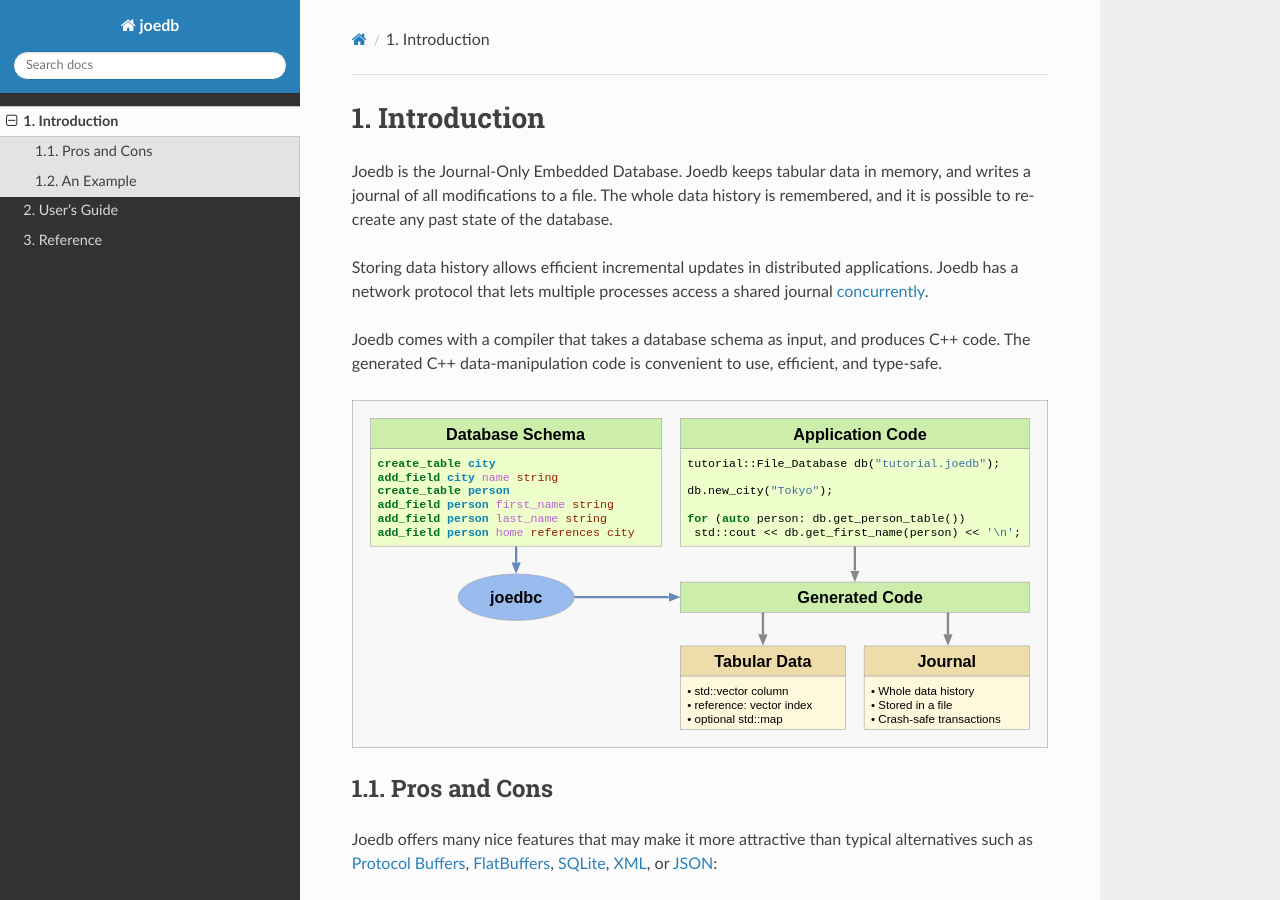
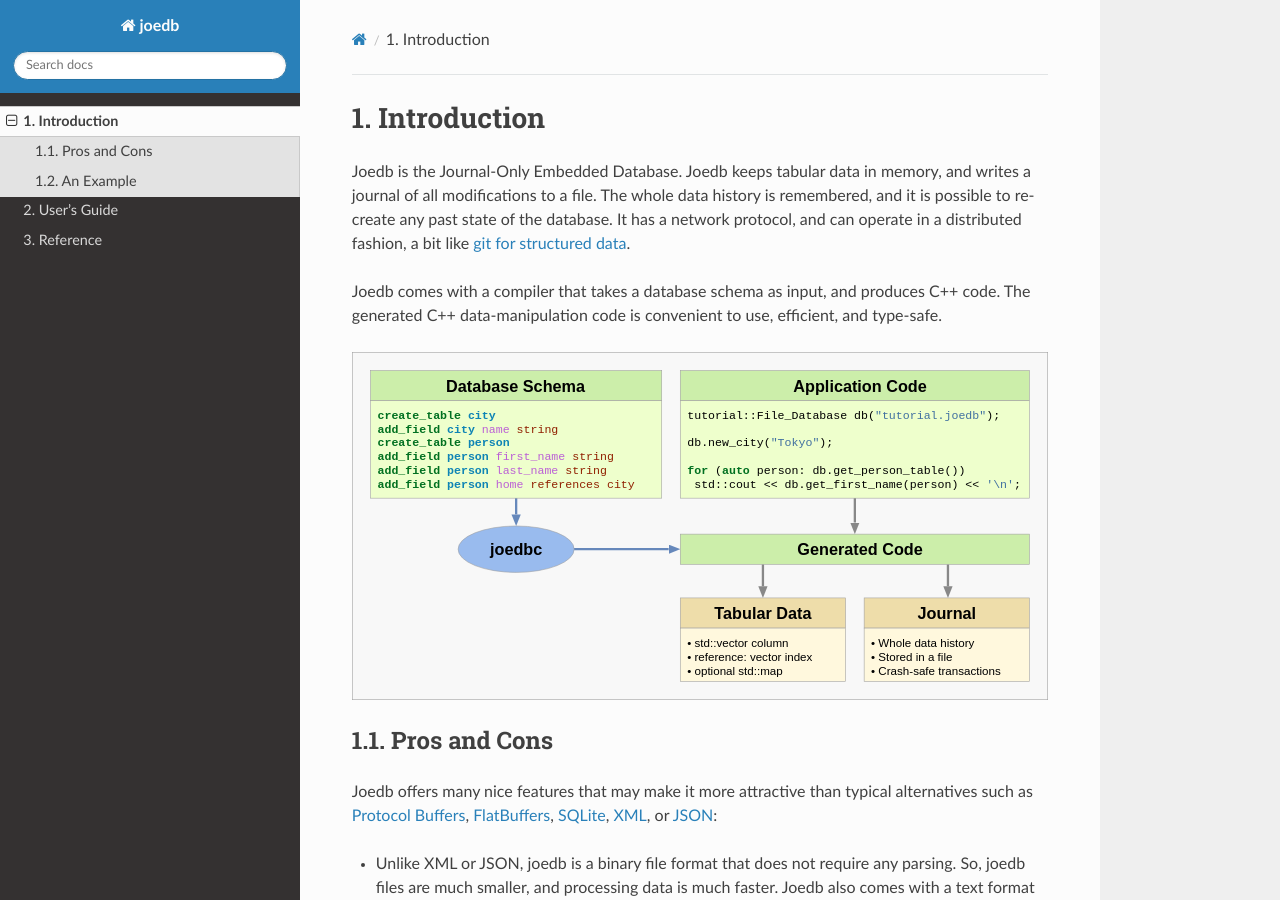
Before and after one commit to Remi-Coulom/joedb, a Sphinx documentation site: the page built from doc/source/intro.rst, in a window 1280 px wide and 900 px high. Built offline with Sphinx 7.4.7 and the Read the Docs theme 2.0.0, drawn with Linux system fonts in a browser that asks for light colours; formulas are drawn with MathJax 3.

Commit message:
README + intro doc

```diff
--- a/doc/source/intro.rst
+++ b/doc/source/intro.rst
@@ -4,11 +4,8 @@
 Joedb is the Journal-Only Embedded Database. Joedb keeps tabular data in
 memory, and writes a journal of all modifications to a file. The whole data
 history is remembered, and it is possible to re-create any past state of the
-database.
-
-Storing data history allows efficient incremental updates in distributed
-applications. Joedb has a network protocol that lets multiple processes access
-a shared journal :doc:`concurrently <concurrency>`.
+database. It has a network protocol, and can operate in a distributed fashion,
+a bit like :doc:`git for structured data <concurrency>`.
 
 Joedb comes with a compiler that takes a database schema as input, and produces
 C++ code. The generated C++ data-manipulation code is convenient to use,
```
Also changed, not shown: README.rst (+8 -9 lines).
